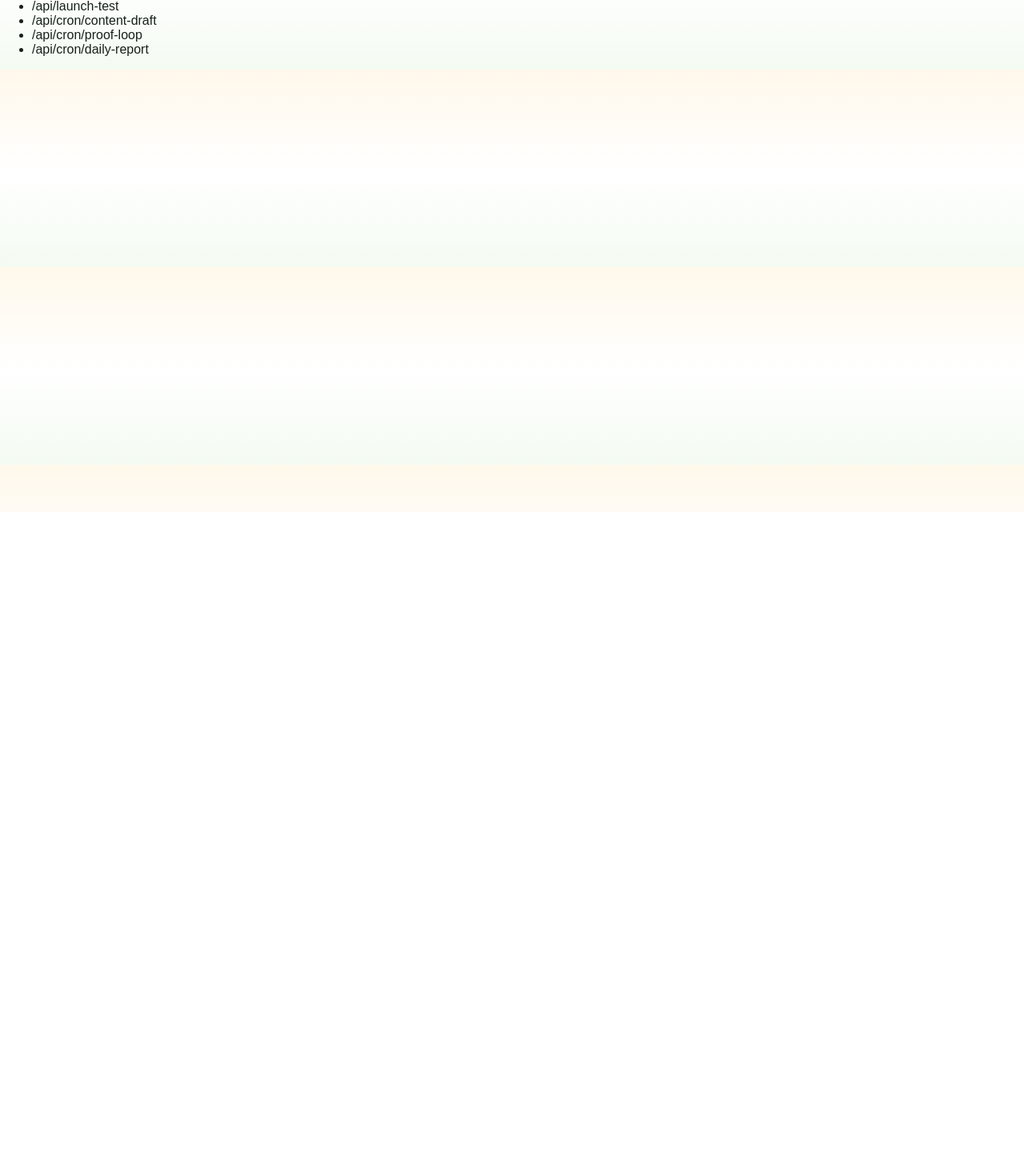
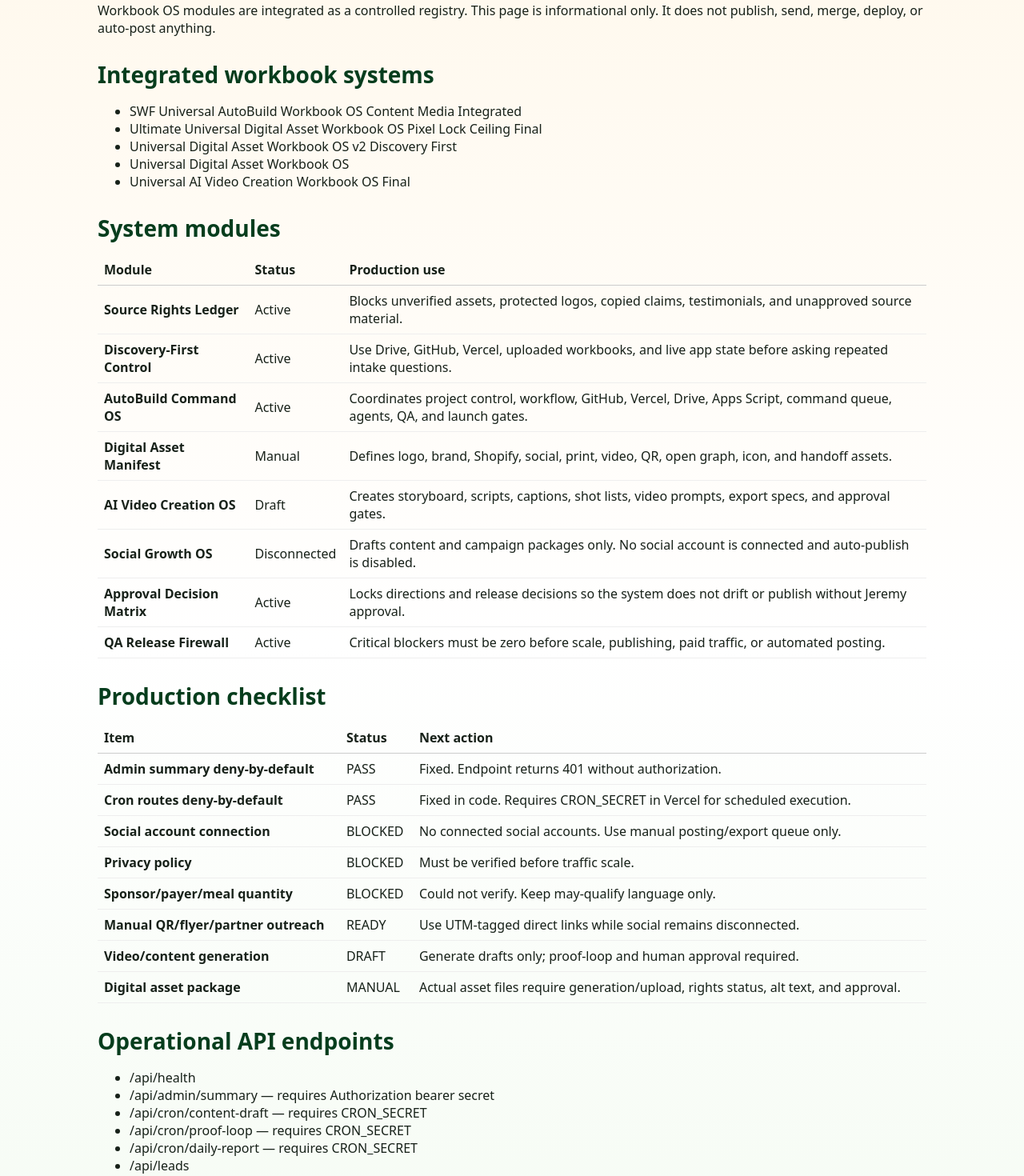
Before and after one commit to XPS-IINTELLIGENCE-SYSTEMS/bronx-nurish-access, a Next.js app: page /admin in a window 1280 px wide. Shown: the part 160-1630 px from the top of the page at 80% size. Before the commit the page ends 800 px from the top, so only its background shows below. Built offline with nearby package versions, Linux system fonts and the light colour scheme.

Commit message:
Add workbook OS admin registry page

```diff
--- a/app/admin/page.tsx
+++ b/app/admin/page.tsx
@@ -1,16 +1,110 @@
+const modules = [
+  ["Source Rights Ledger", "Active", "Blocks unverified assets, protected logos, copied claims, testimonials, and unapproved source material."],
+  ["Discovery-First Control", "Active", "Use Drive, GitHub, Vercel, uploaded workbooks, and live app state before asking repeated intake questions."],
+  ["AutoBuild Command OS", "Active", "Coordinates project control, workflow, GitHub, Vercel, Drive, Apps Script, command queue, agents, QA, and launch gates."],
+  ["Digital Asset Manifest", "Manual", "Defines logo, brand, Shopify, social, print, video, QR, open graph, icon, and handoff assets."],
+  ["AI Video Creation OS", "Draft", "Creates storyboard, scripts, captions, shot lists, video prompts, export specs, and approval gates."],
+  ["Social Growth OS", "Disconnected", "Drafts content and campaign packages only. No social account is connected and auto-publish is disabled."],
+  ["Approval Decision Matrix", "Active", "Locks directions and release decisions so the system does not drift or publish without Jeremy approval."],
+  ["QA Release Firewall", "Active", "Critical blockers must be zero before scale, publishing, paid traffic, or automated posting."]
+];
+
+const checklist = [
+  ["Admin summary deny-by-default", "PASS", "Fixed. Endpoint returns 401 without authorization."],
+  ["Cron routes deny-by-default", "PASS", "Fixed in code. Requires CRON_SECRET in Vercel for scheduled execution."],
+  ["Social account connection", "BLOCKED", "No connected social accounts. Use manual posting/export queue only."],
+  ["Privacy policy", "BLOCKED", "Must be verified before traffic scale."],
+  ["Sponsor/payer/meal quantity", "BLOCKED", "Could not verify. Keep may-qualify language only."],
+  ["Manual QR/flyer/partner outreach", "READY", "Use UTM-tagged direct links while social remains disconnected."],
+  ["Video/content generation", "DRAFT", "Generate drafts only; proof-loop and human approval required."],
+  ["Digital asset package", "MANUAL", "Actual asset files require generation/upload, rights status, alt text, and approval."]
+];
+
 export default function AdminPage() {
   return (
-    <main>
+    <main style={{ padding: "32px", maxWidth: "1100px", margin: "0 auto", fontFamily: "system-ui, sans-serif" }}>
+      <p style={{ fontSize: "12px", fontWeight: 800, letterSpacing: "0.08em", textTransform: "uppercase", color: "#0b5f2a" }}>Controlled production system</p>
       <h1>Bronx Nourish Access Admin</h1>
-      <p>Use the operational API endpoint below for launch verification.</p>
-      <ul>
-        <li>/api/admin/summary</li>
-        <li>/api/health</li>
-        <li>/api/launch-test</li>
-        <li>/api/cron/content-draft</li>
-        <li>/api/cron/proof-loop</li>
-        <li>/api/cron/daily-report</li>
-      </ul>
+      <p>
+        Workbook OS modules are integrated as a controlled registry. This page is informational only. It does not publish,
+        send, merge, deploy, or auto-post anything.
+      </p>
+
+      <section style={{ marginTop: "28px" }}>
+        <h2>Integrated workbook systems</h2>
+        <ul>
+          <li>SWF Universal AutoBuild Workbook OS Content Media Integrated</li>
+          <li>Ultimate Universal Digital Asset Workbook OS Pixel Lock Ceiling Final</li>
+          <li>Universal Digital Asset Workbook OS v2 Discovery First</li>
+          <li>Universal Digital Asset Workbook OS</li>
+          <li>Universal AI Video Creation Workbook OS Final</li>
+        </ul>
+      </section>
+
+      <section style={{ marginTop: "28px" }}>
+        <h2>System modules</h2>
+        <table style={{ width: "100%", borderCollapse: "collapse" }}>
+          <thead>
+            <tr>
+              <th style={{ textAlign: "left", borderBottom: "1px solid #ccc", padding: "8px" }}>Module</th>
+              <th style={{ textAlign: "left", borderBottom: "1px solid #ccc", padding: "8px" }}>Status</th>
+              <th style={{ textAlign: "left", borderBottom: "1px solid #ccc", padding: "8px" }}>Production use</th>
+            </tr>
+          </thead>
+          <tbody>
+            {modules.map(([name, status, use]) => (
+              <tr key={name}>
+                <td style={{ borderBottom: "1px solid #eee", padding: "8px", fontWeight: 700 }}>{name}</td>
+                <td style={{ borderBottom: "1px solid #eee", padding: "8px" }}>{status}</td>
+                <td style={{ borderBottom: "1px solid #eee", padding: "8px" }}>{use}</td>
+              </tr>
+            ))}
+          </tbody>
+        </table>
+      </section>
+
+      <section style={{ marginTop: "28px" }}>
+        <h2>Production checklist</h2>
+        <table style={{ width: "100%", borderCollapse: "collapse" }}>
+          <thead>
+            <tr>
+              <th style={{ textAlign: "left", borderBottom: "1px solid #ccc", padding: "8px" }}>Item</th>
+              <th style={{ textAlign: "left", borderBottom: "1px solid #ccc", padding: "8px" }}>Status</th>
+              <th style={{ textAlign: "left", borderBottom: "1px solid #ccc", padding: "8px" }}>Next action</th>
+            </tr>
+          </thead>
+          <tbody>
+            {checklist.map(([item, status, action]) => (
+              <tr key={item}>
+                <td style={{ borderBottom: "1px solid #eee", padding: "8px", fontWeight: 700 }}>{item}</td>
+                <td style={{ borderBottom: "1px solid #eee", padding: "8px" }}>{status}</td>
+                <td style={{ borderBottom: "1px solid #eee", padding: "8px" }}>{action}</td>
+              </tr>
+            ))}
+          </tbody>
+        </table>
+      </section>
+
+      <section style={{ marginTop: "28px" }}>
+        <h2>Operational API endpoints</h2>
+        <ul>
+          <li>/api/health</li>
+          <li>/api/admin/summary — requires Authorization bearer secret</li>
+          <li>/api/cron/content-draft — requires CRON_SECRET</li>
+          <li>/api/cron/proof-loop — requires CRON_SECRET</li>
+          <li>/api/cron/daily-report — requires CRON_SECRET</li>
+          <li>/api/leads</li>
+        </ul>
+      </section>
+
+      <section style={{ marginTop: "28px", padding: "16px", background: "#f7fee7", border: "1px solid #bbf7d0", borderRadius: "12px" }}>
+        <h2>Release firewall</h2>
+        <p>
+          Auto-publish is disabled. Social media accounts are disconnected. Public campaign copy must not claim 3 meals per day,
+          federal payment, guaranteed free meals, guaranteed approval, 84 days, 90 days, official government program, proof numbers,
+          approval rates, or testimonials unless verified and approved.
+        </p>
+      </section>
     </main>
   );
 }
```
